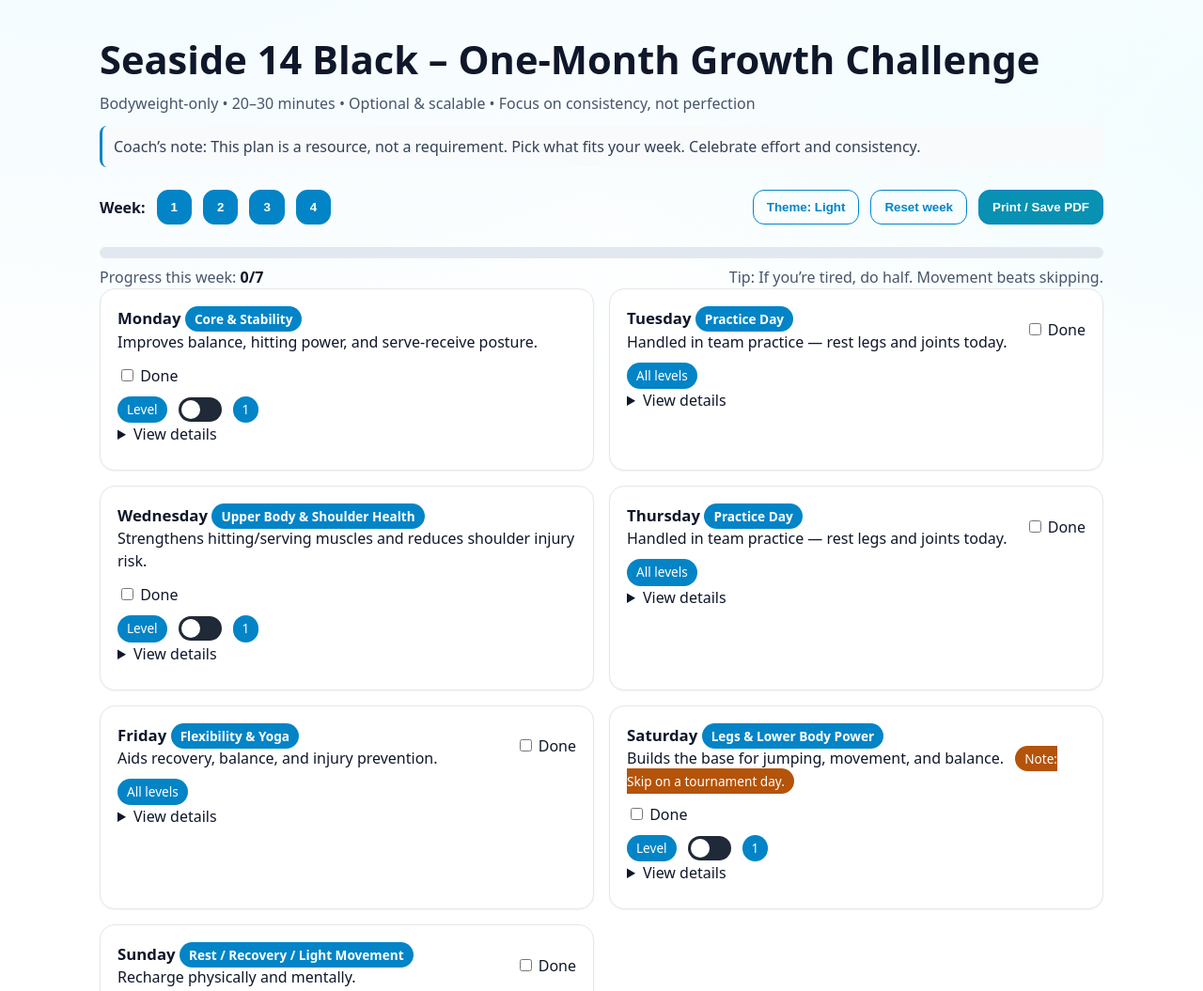
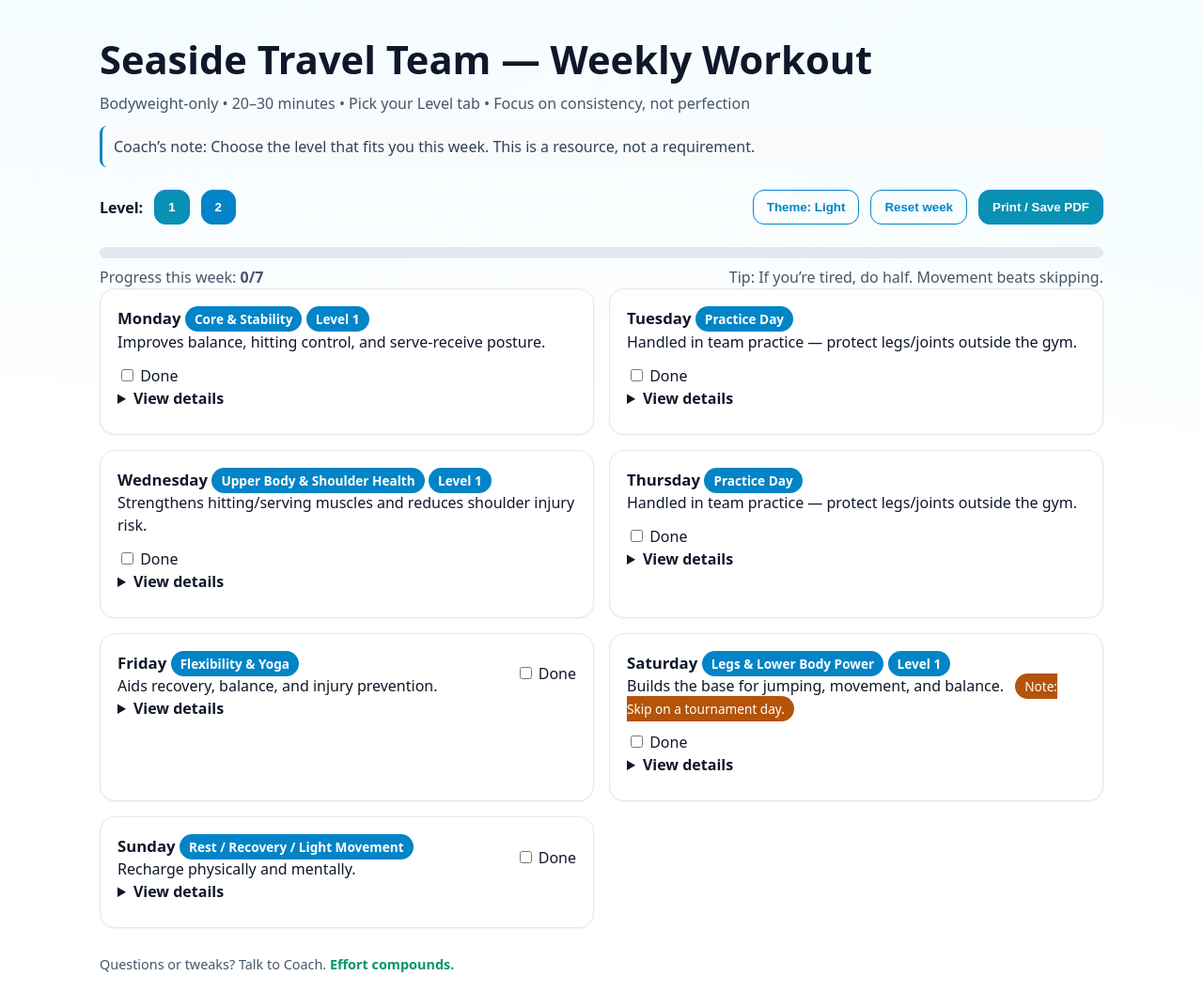
Before and after one commit to mam084/Workout, a plain HTML site: page index.html in a window 1280 px wide. Shown: the top 1055 px of the page at 94% size. Drawn offline with Linux system fonts and the light colour scheme.

Commit message:
Changing tabs to be different levels. Weekly workout, not monthly challenge

```diff
--- a/index.html
+++ b/index.html
@@ -3,29 +3,27 @@
 <head>
   <meta charset="UTF-8" />
   <meta name="viewport" content="width=device-width, initial-scale=1" />
-  <title>Seaside 14 Black – One-Month Growth Challenge</title>
+  <title>Seaside Travel Team — Weekly Workout</title>
   <link rel="stylesheet" href="style.css">
 </head>
 <body>
   <header>
-    <h1 class="title">Seaside 14 Black – One-Month Growth Challenge</h1>
-    <p class="subtitle">Bodyweight-only • 20–30 minutes • Optional & scalable • Focus on consistency, not perfection</p>
-    <div class="note">Coach’s note: This plan is a resource, not a requirement. Pick what fits your week. Celebrate effort and consistency.</div>
+    <h1 class="title">Seaside Travel Team — Weekly Workout</h1>
+    <p class="subtitle">Bodyweight-only • 20–30 minutes • Pick your Level tab • Focus on consistency, not perfection</p>
+    <div class="note">Coach’s note: Choose the level that fits you this week. This is a resource, not a requirement.</div>
   </header>
 
   <div class="wrap">
     <div class="controls" role="toolbar" aria-label="Planner controls">
       <div class="row" style="gap:6px 12px">
-        <strong>Week:</strong>
-        <button class="btn" data-week="1" aria-pressed="true">1</button>
-        <button class="btn" data-week="2">2</button>
-        <button class="btn" data-week="3">3</button>
-        <button class="btn" data-week="4">4</button>
+        <strong>Level:</strong>
+        <button class="btn" data-level="1" aria-pressed="true">1</button>
+        <button class="btn" data-level="2">2</button>
       </div>
       <div class="row" style="margin-left:auto">
-        <button id="themeBtn" class="btn ghost">Theme: Light</button>
-        <button id="resetWeek" class="btn ghost">Reset week</button>
-        <button id="printBtn" class="btn primary">Print / Save PDF</button>
+        <button id="themeBtn" class="btn ghost" title="Toggle theme">Theme: Light</button>
+        <button id="resetWeek" class="btn ghost" title="Clear this week's checkmarks">Reset week</button>
+        <button id="printBtn" class="btn primary" title="Print or save as PDF">Print / Save PDF</button>
       </div>
     </div>
 
@@ -43,7 +41,7 @@
   </div>
 
   <noscript>
-    <div class="noscript">This page needs JavaScript enabled to show checkboxes, progress, and toggles.</div>
+    <div class="noscript">This page needs JavaScript enabled to show checkboxes, progress, and tabs.</div>
   </noscript>
 
   <script src="script.js"></script>
--- a/script.js
+++ b/script.js
@@ -1,21 +1,22 @@
+// -------- Data --------
 const PLAN = [
   { id:"mon", name:"Monday", focus:"Core & Stability",
-    why:"Improves balance, hitting power, and serve-receive posture.",
+    why:"Improves balance, hitting control, and serve-receive posture.",
     level1:["3×20s plank","3×15 sit-ups","3×10 bird dogs (each side)","2×20s side plank (each side)"],
     level2:["3×40s plank","3×20 V-ups","3×10 slow mountain climbers (each side)","3×20s side plank with hip dips (each side)"] },
 
   { id:"tue", name:"Tuesday", focus:"Practice Day",
-    why:"Handled in team practice — rest legs and joints today.",
-    single:["No extra workout assigned.","Optional: light mobility (hips/ankles) or stretch."] },
+    why:"Handled in team practice — protect legs/joints outside the gym.",
+    single:["No extra workout assigned.","Optional: 5–10 min light mobility (hips/ankles)."] },
 
   { id:"wed", name:"Wednesday", focus:"Upper Body & Shoulder Health",
     why:"Strengthens hitting/serving muscles and reduces shoulder injury risk.",
     level1:["3×10 push-ups (knees or ledge if needed)","3×10 triceps dips (chair)","3×10 T-Y-I raises (facedown)","2×20s arm circles each direction"],
-    level2:["3×15 push-ups","3×12 triceps dips","3×12 T-Y-I raises","3×30s arm circles"] },
+    level2:["3×15 full push-ups","3×12 triceps dips","3×12 T-Y-I raises","3×30s arm circles"] },
 
   { id:"thu", name:"Thursday", focus:"Practice Day",
-    why:"Handled in team practice — rest legs and joints today.",
-    single:["No extra workout assigned.","Optional: light mobility (hips/ankles) or stretch."] },
+    why:"Handled in team practice — protect legs/joints outside the gym.",
+    single:["No extra workout assigned.","Optional: 5–10 min light mobility (hips/ankles)."] },
 
   { id:"fri", name:"Friday", focus:"Flexibility & Yoga",
     why:"Aids recovery, balance, and injury prevention.",
@@ -32,157 +33,162 @@ const PLAN = [
     single:["10-minute walk","Light stretching routine","Foam roll (if available)","Or simply rest"] }
 ];
 
+// -------- State --------
 const els = { days:null, progressBar:null, progressText:null, resetWeek:null, printBtn:null, themeBtn:null };
-let state = { week:1, completed:loadCompleted(), localLevel2:loadLocalLevels() };
+let state = {
+  level: loadLevel(),                 // 1 or 2; chosen via tabs
+  completed: loadCompleted()          // Set of day ids: {"mon","tue",...}
+};
 
-function loadLocalLevels(){ try{const raw=localStorage.getItem('seaside14_levels');return raw?JSON.parse(raw):{};}catch{return{};} }
-function saveLocalLevels(){ localStorage.setItem('seaside14_levels', JSON.stringify(state.localLevel2)); }
+function loadLevel(){
+  const raw = localStorage.getItem('seaside_travel_level');
+  return raw ? +raw : 1;
+}
+function saveLevel(){ localStorage.setItem('seaside_travel_level', String(state.level)); }
 
 function loadCompleted(){
   try{
-    const raw=localStorage.getItem('seaside14_completed');
-    if(!raw)return{1:new Set(),2:new Set(),3:new Set(),4:new Set()};
-    const obj=JSON.parse(raw);const out={1:new Set(),2:new Set(),3:new Set(),4:new Set()};
-    for(const k of ['1','2','3','4'])out[+k]=new Set(obj[k]||[]);
-    return out;
-  }catch{return{1:new Set(),2:new Set(),3:new Set(),4:new Set()};}
+    const raw = localStorage.getItem('seaside_travel_completed');
+    return raw ? new Set(JSON.parse(raw)) : new Set();
+  }catch{ return new Set(); }
 }
 function saveCompleted(){
-  const serial={1:[...state.completed[1]],2:[...state.completed[2]],3:[...state.completed[3]],4:[...state.completed[4]]};
-  localStorage.setItem('seaside14_completed',JSON.stringify(serial));
+  localStorage.setItem('seaside_travel_completed', JSON.stringify([...state.completed]));
 }
 
+// -------- Render --------
 function render(){
   if(!els.days){
-    els.days=document.getElementById('days');
-    els.progressBar=document.getElementById('progressBar');
-    els.progressText=document.getElementById('progressText');
-    els.resetWeek=document.getElementById('resetWeek');
-    els.printBtn=document.getElementById('printBtn');
-    els.themeBtn=document.getElementById('themeBtn');
+    els.days = document.getElementById('days');
+    els.progressBar = document.getElementById('progressBar');
+    els.progressText = document.getElementById('progressText');
+    els.resetWeek = document.getElementById('resetWeek');
+    els.printBtn = document.getElementById('printBtn');
+    els.themeBtn = document.getElementById('themeBtn');
   }
 
-  document.querySelectorAll('[data-week]').forEach(btn=>{
-    btn.setAttribute('aria-pressed', String(+btn.dataset.week===state.week));
+  // level tabs
+  document.querySelectorAll('[data-level]').forEach(btn=>{
+    btn.setAttribute('aria-pressed', String(+btn.dataset.level===state.level));
   });
 
-  els.days.innerHTML='';
+  els.days.innerHTML = '';
   PLAN.forEach(day=>{
-    const done=state.completed[state.week].has(day.id);
-    const isLevel2=!!state.localLevel2[day.id];
+    const done = state.completed.has(day.id);
 
-    const card=document.createElement('section');
-    card.className='card';
+    const card = document.createElement('section');
+    card.className = 'card';
 
-    const header=document.createElement('div');
-    header.className='row';
-    header.innerHTML=`
+    // header
+    const header = document.createElement('div');
+    header.className = 'row';
+    header.innerHTML = `
       <div style="flex:1 1 auto">
-        <div style="font-weight:800;font-size:1.05rem">${day.name} <span class="badge">${day.focus}</span></div>
+        <div style="font-weight:800;font-size:1.05rem">
+          ${day.name} <span class="badge">${day.focus}</span>
+          ${(!day.single && !day.link) ? `<span class="badge">Level ${state.level}</span>` : ''}
+        </div>
         <div class="why">${day.why}${day.note?` <span class='badge' style='margin-left:8px;background:var(--warn)'>Note: ${day.note}</span>`:''}</div>
       </div>
-      <label class="checkbox">
+      <label class="checkbox" title="Mark complete for this day">
         <input type="checkbox" ${done?'checked':''} data-complete="${day.id}" />
         <span>Done</span>
-      </label>`;
+      </label>
+    `;
     card.appendChild(header);
 
-    const levelRow=document.createElement('div');
-    levelRow.className='row';
-    levelRow.style.marginTop='10px';
-    if(!day.single && !day.link){
-      levelRow.innerHTML=`
-        <span class="badge">Level</span>
-        <label class="switch">
-          <input type="checkbox" ${isLevel2?'checked':''} data-locallevel="${day.id}" />
-          <span class="slider"></span>
-        </label>
-        <span class="badge" id="lbl-${day.id}">${isLevel2?'2':'1'}</span>`;
-    } else levelRow.innerHTML='<span class="badge">All levels</span>';
-    card.appendChild(levelRow);
+    // details
+    const details = document.createElement('details');
+    details.innerHTML = `<summary>View details</summary>`;
+    const box = document.createElement('div');
 
-    const details=document.createElement('details');
-    details.innerHTML='<summary>View details</summary>';
-    const box=document.createElement('div');
-
-    if(day.link){
-      const a=document.createElement('a');
-      a.href=day.link.href;a.target='_blank';a.rel='noopener';
-      a.textContent=day.link.text;a.className='btn primary';
+    // Friday: resource link only (no levels shown anywhere)
+    if (day.link) {
+      const a = document.createElement('a');
+      a.href = day.link.href; a.target = '_blank'; a.rel = 'noopener';
+      a.textContent = day.link.text; a.className = 'btn primary';
       box.appendChild(a);
     }
 
-    const items=day.single?day.single:(isLevel2?day.level2:day.level1);
-    if(items){
-      const ul=document.createElement('ul');
-      ul.className='list';
-      items.forEach(t=>{const li=document.createElement('li');li.textContent=t;ul.appendChild(li);});
+    // choose items by current level, unless single/link day
+    const items = day.single ? day.single
+               : day.link  ? null
+               : (state.level === 2 ? day.level2 : day.level1);
+
+    if (items && items.length) {
+      const ul = document.createElement('ul');
+      ul.className = 'list';
+      items.forEach(txt=>{
+        const li = document.createElement('li');
+        li.textContent = txt;
+        ul.appendChild(li);
+      });
       box.appendChild(ul);
-    }
-
-    if(!day.single||!day.link){
-      const tip=document.createElement('div');
-      tip.className='muted';
-      tip.style.marginTop='8px';
-      tip.textContent=isLevel2?'Level 2 emphasizes challenge—reduce reps if form breaks.':'Level 1 prioritizes good form—pause as needed.';
-      box.appendChild(tip);
     }
 
     details.appendChild(box);
     card.appendChild(details);
     els.days.appendChild(card);
   });
+
   updateProgress();
 }
 
 function updateProgress(){
-  const count=state.completed[state.week].size;
-  els.progressText.textContent=`${count}/7`;
-  const pct=Math.round(count/7*100);
-  els.progressBar.style.width=pct+'%';
+  const count = state.completed.size;
+  document.getElementById('progressText').textContent = `${count}/7`;
+  const pct = Math.round(count/7*100);
+  document.getElementById('progressBar').style.width = pct + '%';
 }
 
-document.addEventListener('click',e=>{
-  const btn=e.target.closest('[data-week]');
-  if(btn){state.week=+btn.dataset.week;render();}
-  if(e.target===els.themeBtn){
-    const dark=document.body.classList.toggle('theme-dark');
-    localStorage.setItem('seaside14_theme',dark?'dark':'light');
-    els.themeBtn.textContent=`Theme: ${dark?'Dark':'Light'}`;
+// -------- Events --------
+document.addEventListener('click', (e)=>{
+  const levelBtn = e.target.closest('[data-level]');
+  if(levelBtn){
+    state.level = +levelBtn.dataset.level;
+    saveLevel();
+    render();
   }
-  if(e.target===els.resetWeek){
-    if(confirm('Clear this week’s checkmarks?')){
-      state.completed[state.week].clear();saveCompleted();render();
+
+  if(e.target === els.themeBtn){
+    const dark = document.body.classList.toggle('theme-dark');
+    localStorage.setItem('seaside14_theme', dark ? 'dark' : 'light');
+    els.themeBtn.textContent = `Theme: ${dark ? 'Dark' : 'Light'}`;
+  }
+
+  if(e.target === els.resetWeek){
+    if(confirm("Clear this week's checkmarks?")){
+      state.completed.clear();
+      saveCompleted();
+      render();
     }
   }
-  if(e.target===els.printBtn)window.print();
-});
 
-document.addEventListener('change',e=>{
-  const t=e.target;
-  if(t.matches('[data-locallevel]')){
-    const id=t.getAttribute('data-locallevel');
-    const val=!!t.checked;
-    state.localLevel2[id]=val;
-    saveLocalLevels();
-    const lbl=document.getElementById('lbl-'+id);
-    if(lbl)lbl.textContent=val?'2':'1';
-    render();
-  }
-  if(t.matches('[data-complete]')){
-    const id=t.getAttribute('data-complete');
-    if(t.checked)state.completed[state.week].add(id);
-    else state.completed[state.week].delete(id);
-    saveCompleted();updateProgress();
+  if(e.target === els.printBtn){
+    window.print();
   }
 });
 
+document.addEventListener('change', (e)=>{
+  const t = e.target;
+  if (t.matches('[data-complete]')){
+    const id = t.getAttribute('data-complete');
+    if(t.checked) state.completed.add(id);
+    else state.completed.delete(id);
+    saveCompleted();
+    updateProgress();
+  }
+});
+
+// -------- Init --------
 (function init(){
-  const saved=localStorage.getItem('seaside14_theme');
-  const prefersDark=window.matchMedia('(prefers-color-scheme: dark)').matches;
-  const useDark=saved?(saved==='dark'):prefersDark;
-  if(useDark)document.body.classList.add('theme-dark');
-  const btn=document.getElementById('themeBtn');
-  if(btn)btn.textContent=`Theme: ${useDark?'Dark':'Light'}`;
+  // theme
+  const saved = localStorage.getItem('seaside14_theme');
+  const prefersDark = window.matchMedia && window.matchMedia('(prefers-color-scheme: dark)').matches;
+  const useDark = saved ? (saved === 'dark') : prefersDark;
+  if(useDark) document.body.classList.add('theme-dark');
+  const btn = document.getElementById('themeBtn');
+  if(btn) btn.textContent = `Theme: ${useDark ? 'Dark' : 'Light'}`;
+
   render();
 })();
--- a/style.css
+++ b/style.css
@@ -1,4 +1,5 @@
 :root {
+  /* Light theme (default) */
   --bg:#ffffff;
   --card:#ffffff;
   --muted:#475569;
@@ -37,19 +38,23 @@ body {
 }
 
 header { max-width: 1100px; margin: 32px auto 16px; padding: 0 16px; }
-.title { font-size: clamp(1.6rem, 4vw, 2.6rem); font-weight: 800; margin: 0; }
+.title { font-size: clamp(1.6rem,4vw,2.6rem); font-weight: 800; margin: 0; }
 .subtitle { color: var(--muted); margin: .25rem 0 0; }
+
+.wrap { max-width: 1100px; margin: 24px auto; padding: 0 16px 64px; }
+
+.controls { display: flex; flex-wrap: wrap; align-items: center; margin: 16px 0 24px; gap: 12px; }
+.btn { padding: 10px 14px; border-radius: 12px; cursor: pointer; font-weight: 600; border: 1px solid var(--accent); background: var(--accent); color: white; }
+.btn[aria-pressed="true"] { background: var(--accent-2); }
+.btn.primary { background: var(--accent-2); }
+.btn.ghost { background: transparent; color: var(--accent); border: 1px solid var(--accent); }
 
 .bar { position: relative; overflow: hidden; border-radius: 999px; height: 12px; background: #e2e8f0; border: 1px solid #e5e7eb; }
 .theme-dark .bar { background: #0a1322; border-color: #1f2937; }
 .bar > span { display: block; height: 100%; background: linear-gradient(90deg, var(--accent), var(--accent-2)); width: 0%; transition: width .3s; }
 
-.wrap { max-width: 1100px; margin: 24px auto; padding: 0 16px 64px; }
-.controls { display: flex; flex-wrap: wrap; align-items: center; margin: 16px 0 24px; gap: 12px; }
-
-.btn { padding: 10px 14px; border-radius: 12px; cursor: pointer; font-weight: 600; border: 1px solid var(--accent); background: var(--accent); color: white; }
-.btn.primary { background: var(--accent-2); }
-.btn.ghost { background: transparent; color: var(--accent); border: 1px solid var(--accent); }
+.grid { display: grid; grid-template-columns: 1fr; gap: 16px; }
+@media (min-width:900px){ .grid { grid-template-columns: repeat(2, 1fr); } }
 
 .card {
   background: var(--card);
@@ -60,12 +65,13 @@ header { max-width: 1100px; margin: 32px auto 16px; padding: 0 16px; }
 }
 .theme-dark .card { background: linear-gradient(180deg,#0b1220,#0a1322); border-color: #1f2937; box-shadow: none; }
 
-.grid { display: grid; grid-template-columns: 1fr; gap: 16px; }
-@media (min-width:900px){ .grid { grid-template-columns: repeat(2, 1fr); } }
-
 .row { display: flex; align-items: center; flex-wrap: wrap; gap: 12px; }
 .badge { padding: 4px 10px; border-radius: 999px; font-size: .85rem; background: var(--accent); color: white; }
 .muted { color: var(--muted); }
+
+details > summary { cursor: pointer; font-weight: 700; }
+details > summary { margin-bottom: 8px; }
+details > div { margin-top: 8px; }
 
 .switch { position: relative; display: inline-block; width: 46px; height: 26px; }
 .switch input { display: none; }
@@ -83,6 +89,8 @@ input:checked + .slider:before { transform: translateX(20px); }
 .footer { margin-top: 28px; color: var(--muted); font-size: .9rem; }
 .kudos { color: var(--success); font-weight: 700; }
 
+.noscript { max-width:800px;margin:1rem auto;padding:1rem;background:#fee2e2;color:#7f1d1d;border:1px solid #fecaca;border-radius:12px }
+
 @media print {
   body { background: white !important; color: black !important; }
   .controls, .btn, .bar { display: none !important; }
@@ -90,30 +98,5 @@ input:checked + .slider:before { transform: translateX(20px); }
   a { color: black; text-decoration: underline; }
 }
 
-details > div .btn {
-  margin-top: 8px;
-  display: inline-block;
-}
-
-/* Add space between <summary> and the content box */
-details > summary {
-  margin-bottom: 8px; /* helps most browsers */
-}
-
-/* Ensure the content box starts with some space even if summary margins collapse */
-details > div {
-  margin-top: 8px;
-}
-
-/* Extra spacing for the link button itself */
-details > div .btn {
-  margin-top: 8px;
-  display: inline-block;
-}
-
-
-
-#progressText {
-  color: var(--text);
-  font-weight: 700;
-}
+/* Extra spacing for resource buttons inside details (e.g., Friday video) */
+details > div .btn { margin-top: 8px; display: inline-block; }
```
